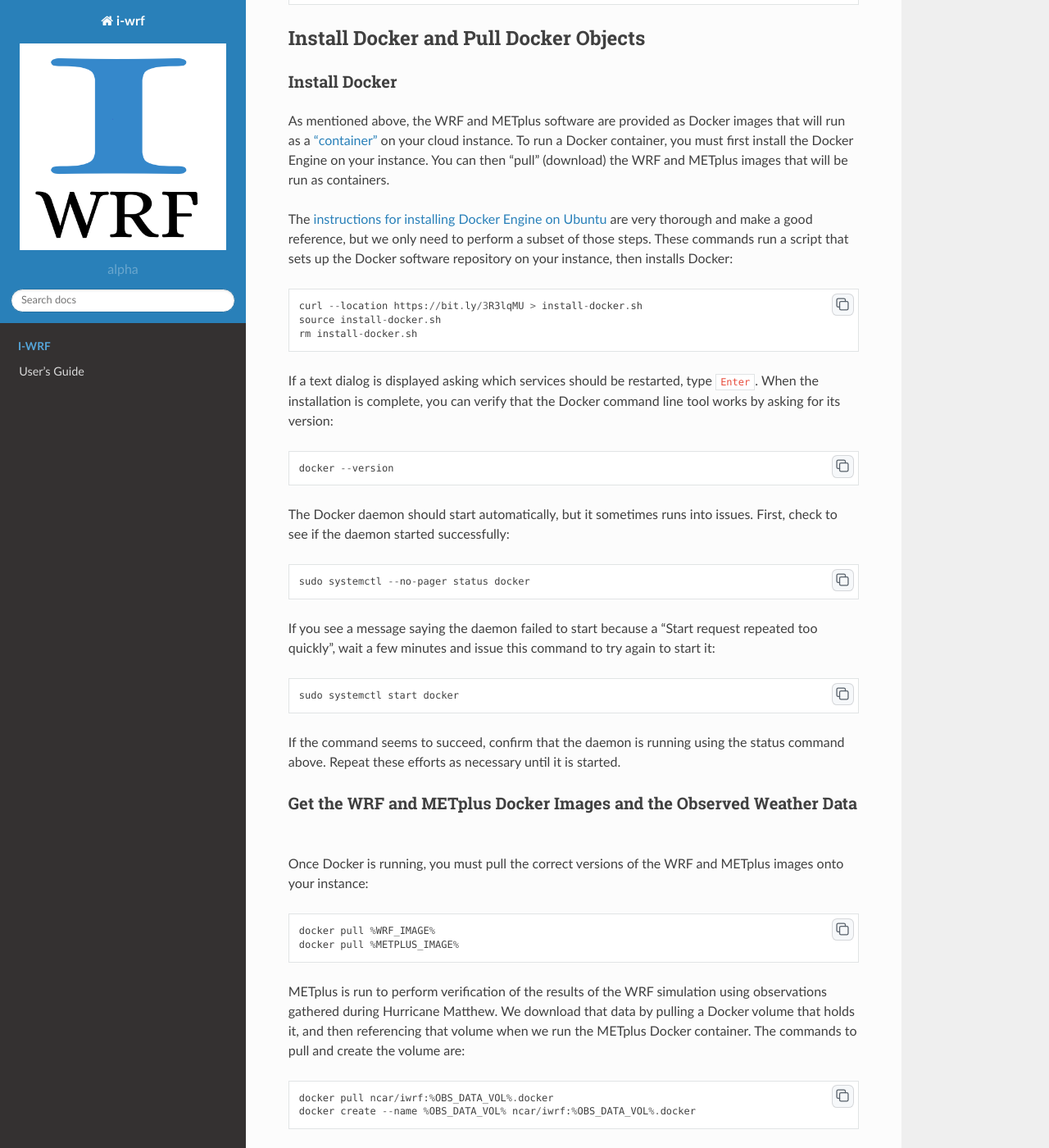
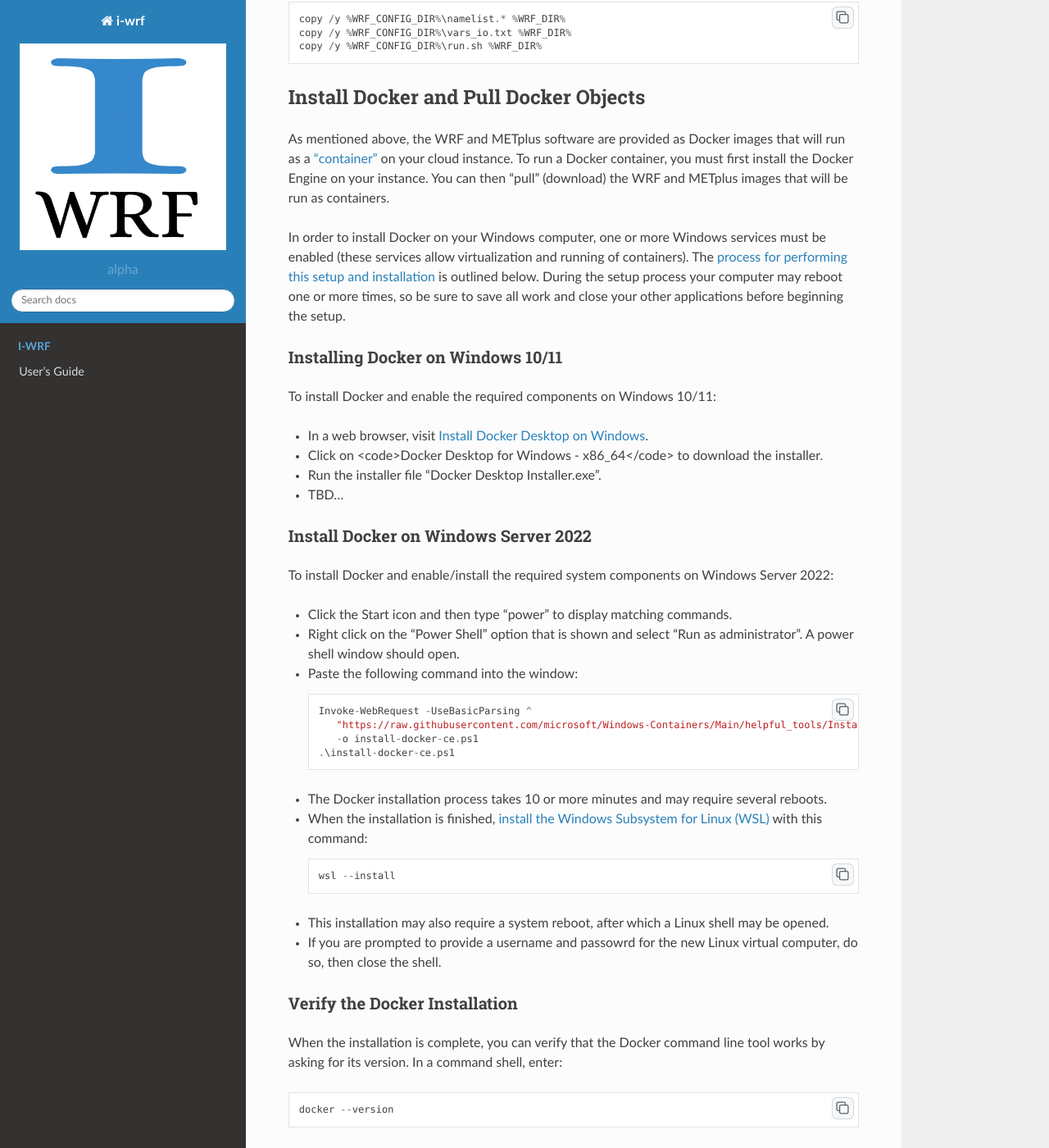
Before and after one commit to NCAR/i-wrf, a Sphinx documentation site: the page built from docs/Users_Guide/matthewwindows.rst, in a window 1280 px wide and 1400 px high, scrolled down 2240 px. Shown: the whole window at 82% size. Built offline with Sphinx 7.4.7 and the Read the Docs theme 2.0.0, drawn with Linux system fonts in a browser that asks for light colours; comment, search, counter and statistics services are not loaded; some of the changed text lies outside the part shown.

Commit message:
version containing Windows Server 2022 instructions, which will be rolled back

```diff
--- a/docs/Users_Guide/matthewwindows.rst
+++ b/docs/Users_Guide/matthewwindows.rst
@@ -25,7 +25,8 @@ This exercise runs the I-WRF programs as Docker "containers",
 which simplifies the set-up work needed to run the simulation and verification.
 However, the code used to build those Docker containers was compiled expressly for use on
 `Intel CPUs <https://www.intel.com/content/www/us/en/products/details/processors.html>`_,
-so the Windows computer you use must contain an Intel processor.
+so the Windows 10 or 11 computer you use must contain an Intel processor
+(note that these instructions are not intended for use on a system running Windows Server).
 Your Windows account will also need to have administrative privileges in order to perform all necessary steps.
 
 It is recommended that you follow the instructions in each section in the order presented
@@ -40,9 +41,11 @@ You can now create the run folders, install the software and download the data
 that are needed to run the simulation and verification.
 You will only need to perform these steps once.
 The following sections instruct you to issue numerous DOS commands in a Windows "Command Prompt" shell.
-To open such a shell, click the Start icon and then type "cmd" to display matching commands.
-Right click on the "Command Prompt" option that is shown and select "Run as administrator".
-A black shell window should open.
+To open such a shell:
+
+* Click the Start icon and then type "cmd" to display matching commands.
+* Right click on the "Command Prompt" option that is shown and select "Run as administrator".
+* A black shell window should open.
 
 Define Environment Variables
 ----------------------------
@@ -89,21 +92,17 @@ and those must be downloaded from GitHub:
 
 * In a browser, visit the `I-WRF GitHub repository <https://github.com/NCAR/i-wrf>`_.
 * Expand the green button ``<> Code`` button, and select Download ZIP.
-* After the ZIP file has been downloaded, open it and extract its contents to the working directory you have selected.
-* Do not change the name of the extracted folder, which should be "i-wrf-main".
+* After the ZIP file has been downloaded, open it and extract its contents to the working directory you have selected as a folder named "i-wrf-main" (the default).  Be careful not to include an extra "i-wrf-main" folder in the path!
 
-Now, some of the configuration files must be copied into the run folders.
+Now, some of the configuration files must be copied into the WRF run folder.
 These commands perform the necessary operations::
 
-    cp %WRF_CONFIG_DIR}%\namelist.* %WRF_DIR%
-    cp %WRF_CONFIG_DIR%\vars_io.txt %WRF_DIR%
-    cp %WRF_CONFIG_DIR%\run.sh %WRF_DIR%
+    copy /y %WRF_CONFIG_DIR%\namelist.* %WRF_DIR%
+    copy /y %WRF_CONFIG_DIR%\vars_io.txt %WRF_DIR%
+    copy /y %WRF_CONFIG_DIR%\run.sh %WRF_DIR%
 
 Install Docker and Pull Docker Objects
 ======================================
-
-Install Docker
---------------
 
 As mentioned above, the WRF and METplus software are provided as Docker images that will run as a
 `"container" <https://docs.docker.com/guides/docker-concepts/the-basics/what-is-a-container/>`_
@@ -111,32 +110,56 @@ on your cloud instance.
 To run a Docker container, you must first install the Docker Engine on your instance.
 You can then "pull" (download) the WRF and METplus images that will be run as containers.
 
-The `instructions for installing Docker Engine on Ubuntu <https://docs.docker.com/engine/install/ubuntu/>`_
-are very thorough and make a good reference, but we only need to perform a subset of those steps.
-These commands run a script that sets up the Docker software repository on your instance,
-then installs Docker::
+In order to install Docker on your Windows computer, one or more Windows services must be enabled
+(these services allow virtualization and running of containers).
+The `process for performing this setup and installation <https://learn.microsoft.com/en-us/virtualization/windowscontainers/quick-start/set-up-environment>`_
+is outlined below.
+During the setup process your computer may reboot one or more times,
+so be sure to save all work and close your other applications before beginning the setup.
 
-    curl --location https://bit.ly/3R3lqMU > install-docker.sh
-    source install-docker.sh
-    rm install-docker.sh
+Installing Docker on Windows 10/11
+----------------------------------
 
-If a text dialog is displayed asking which services should be restarted, type ``Enter``.
-When the installation is complete, you can verify that the Docker command line tool works by asking for its version::
+To install Docker and enable the required components on Windows 10/11:
+
+* In a web browser, visit `Install Docker Desktop on Windows <https://docs.docker.com/desktop/install/windows-install/>`_.
+* Click on <code>Docker Desktop for Windows - x86_64</code> to download the installer.
+* Run the installer file "Docker Desktop Installer.exe".
+* TBD...
+
+Install Docker on Windows Server 2022
+-------------------------------------
+
+To install Docker and enable/install the required system components on Windows Server 2022:
+
+* Click the Start icon and then type "power" to display matching commands.
+* Right click on the "Power Shell" option that is shown and select "Run as administrator".  A power shell window should open.
+* Paste the following command into the window::
+
+    Invoke-WebRequest -UseBasicParsing ^
+       "https://raw.githubusercontent.com/microsoft/Windows-Containers/Main/helpful_tools/Install-DockerCE/install-docker-ce.ps1" ^
+       -o install-docker-ce.ps1
+    .\install-docker-ce.ps1
+
+* The Docker installation process takes 10 or more minutes and may require several reboots.
+* When the installation is finished, `install the Windows Subsystem for Linux (WSL) <https://learn.microsoft.com/en-us/windows/wsl/install-on-server>`_ with this command::
+
+    wsl --install
+
+* This installation may also require a system reboot, after which a Linux shell may be opened.
+* If you are prompted to provide a username and passowrd for the new Linux virtual computer, do so, then close the shell.
+
+Verify the Docker Installation
+------------------------------
+
+When the installation is complete, you can verify that the Docker command line tool works by asking for its version.
+In a command shell, enter::
 
     docker --version
 
-The Docker daemon should start automatically, but it sometimes runs into issues.
-First, check to see if the daemon started successfully::
+The Docker daemon should have started automatically.  To confirm that it is running, enter the command::
 
-    sudo systemctl --no-pager status docker
-
-If you see a message saying the daemon failed to start because a "Start request repeated too quickly",
-wait a few minutes and issue this command to try again to start it::
-
-    sudo systemctl start docker
-
-If the command seems to succeed, confirm that the daemon is running using the status command above.
-Repeat these efforts as necessary until it is started.
+    docker info
 
 Get the WRF and METplus Docker Images and the Observed Weather Data
 -------------------------------------------------------------------
```
